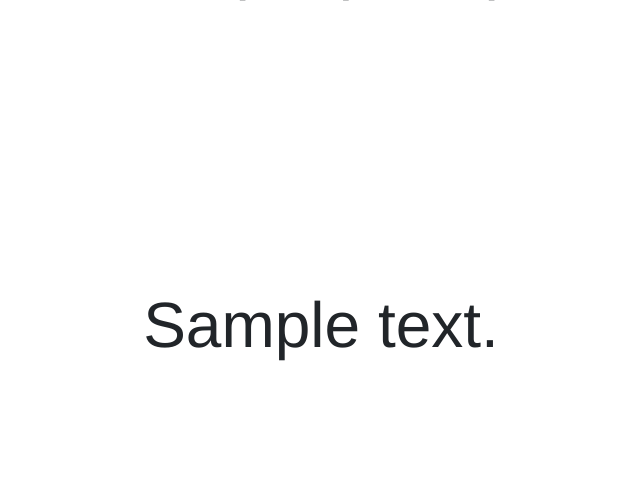
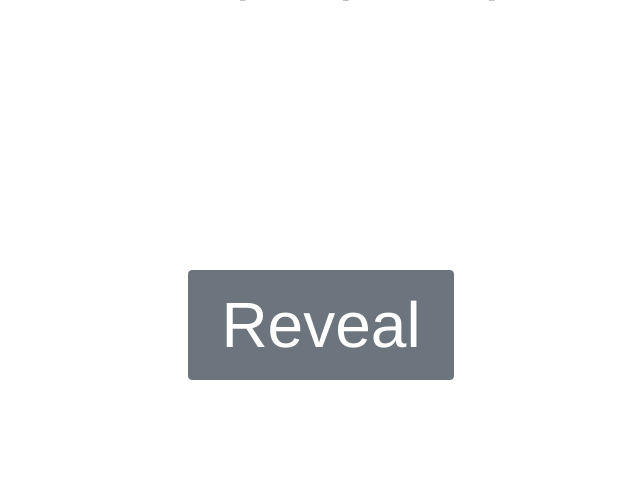
Before and after one commit to mikemosz/lang, a Flask app: template templates/quiz.html in a window 1280 px wide. Shown: the part 277-781 px from the top of the page, without its empty margins (319-959 px from the left). Run offline with Flask 2, Linux system fonts and the light colour scheme; the template is opened without the code that fills it: most values are stand-ins (such as "Sample title", 1, 10 or a date in 2020); some libraries are stand-ins or nearby versions.

Commit message:
remove default reveal

```diff
--- a/static/js/lang.js
+++ b/static/js/lang.js
@@ -2,8 +2,7 @@ $(document).ready(function() {
 	$('.answer-btn').click(function(e) {
 		e.preventDefault();
 
-		$(this).hide();
-		$(this).next('.answer-text').show();
+		$(this).closest('.answer').toggleClass('revealed');
 	});
 
 	$('.answer-text').click(function(e) {
@@ -11,11 +10,9 @@ $(document).ready(function() {
 		console.log('here');
 
 		$.get('/?json=1', function(data) {
-			$('.answer-text').hide();
-			$('.answer-btn').show();
-
 			$('.prompt-text').text(data['prompt']);
 			$('.answer-text').text(data['answer']);
+			$(this).closest('.answer').toggleClass('revealed');
 		}, 'json');
 	});
 });
--- a/templates/quiz.html
+++ b/templates/quiz.html
@@ -8,7 +8,7 @@
 			<span class="prompt-text">{{ prompt }}</span>
 		</div>
 	</div>
-	<div class="answer revealed">
+	<div class="answer {% if revealed %}revealed{% endif %}">
 		<div>
 			<a class="btn btn-secondary answer-btn">Reveal</a>
 			<span class="btn answer-text">{{ answer }}</span>
```
